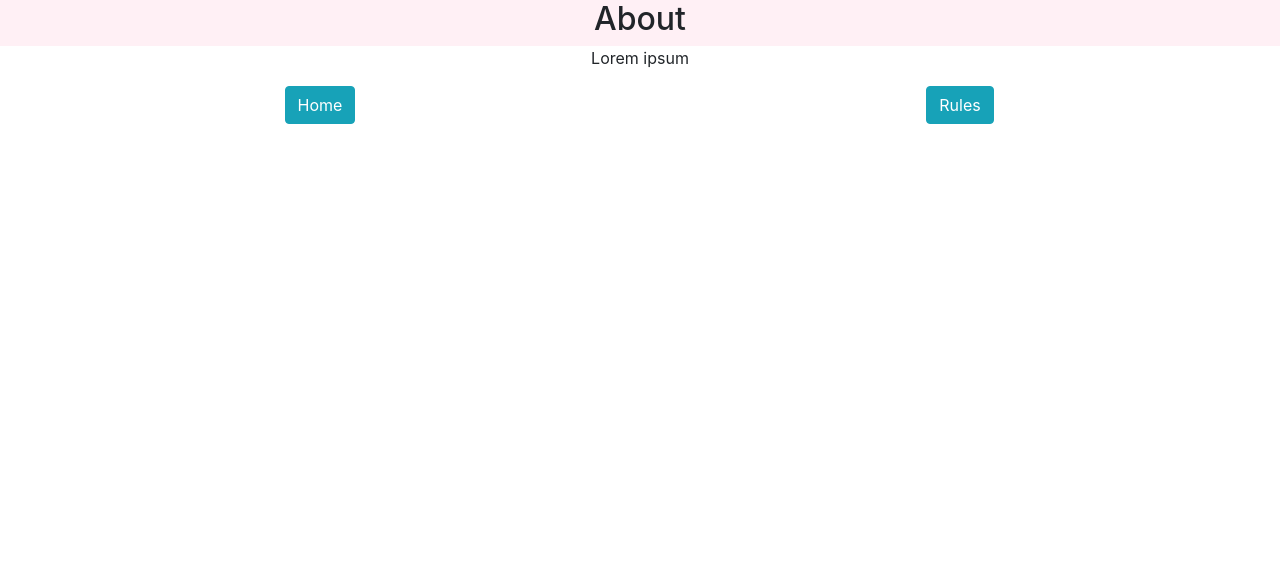
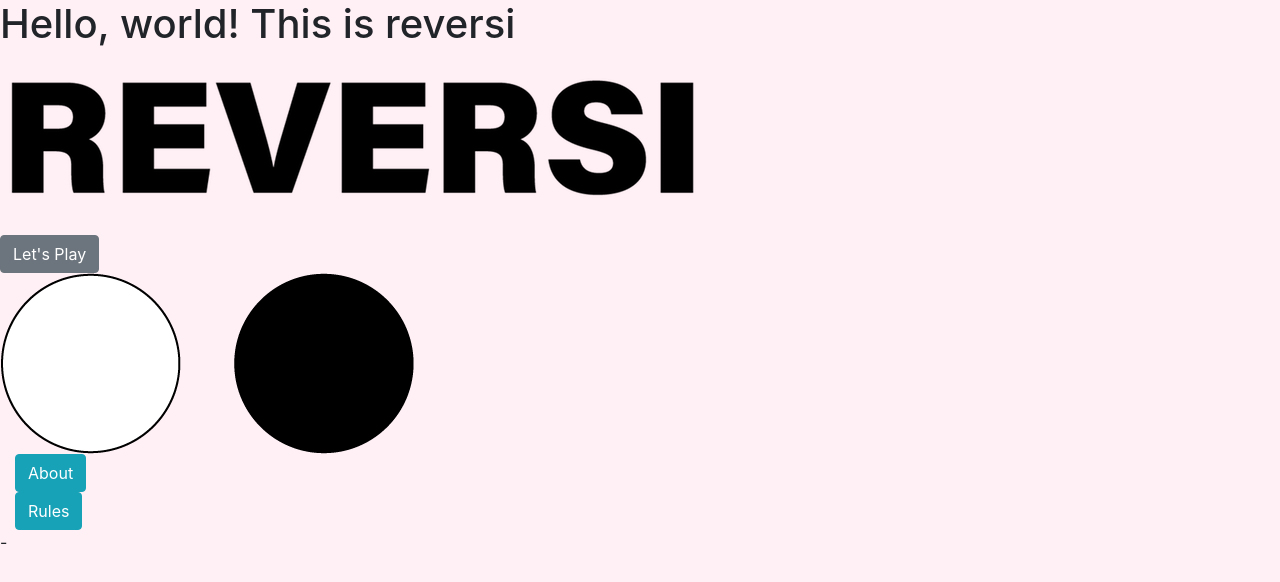
Before and after one commit to joycezxu/reversi, a website: page public/index.html in a window 1280 px wide. Drawn offline with nearby package versions, Linux system fonts and the light colour scheme.

Commit message:
Update index.html

```diff
--- a/public/index.html
+++ b/public/index.html
@@ -1,12 +1,8 @@
-<!doctype html>
-<html lang="en">
-  <head>
-    <!-- Required meta tags -->
      <meta charset="utf-8">
      <meta name="viewport" content="width=device-width, initial-scale=1, shrink-to-fit=no">
 
    <style>
-    #header-row {
+     body {
        background-image: url("assets/images/gradient.jpg");
    }
 </style>
@@ -17,21 +13,24 @@
      <title>Hello, world!</title>
    </head>
    <body>
+   <h1>Hello, world! This is reversi</h1>
     <div class="container-fluid text-center">
-      <div class="row" id="header-row">
-        <div class="col">
-          <h2>About</h2>
+     <div class="row">
+          <img class="img-fluid" src="assets/images/top-splash.png" alt="Reversi logo"/>
         </div>
     </div>
      <div class="row">
         <div class="col">
-            <p>Lorem ipsum</p>
+        <a href="name.html" class="btn btn-large btn-secondary">Let's Play</a>
        </div>
     </div>
-
     <div class="row">
          <div class="col">
-          <a href="index.html" class="btn btn-large btn-info">Home</a>
+          <img class="img-fluid" src="assets/images/bottom-splash.png" alt="Reversi logo 2"/>
+        </div>
+      </div>
+        <div class="col">
+          <a href="about.html" class="btn btn-large btn-info">About</a>
         </div>
 
         <div class="col">
@@ -41,9 +40,7 @@
     </div>
 
 
+-    <!-- Optional JavaScript -->
      <!-- jQuery first, then Popper.js, then Bootstrap JS -->
      <script src="https://code.jquery.com/jquery-3.3.1.slim.min.js" integrity="sha384-q8i/X+965DzO0rT7abK41JStQIAqVgRVzpbzo5smXKp4YfRvH+8abtTE1Pi6jizo" crossorigin="anonymous"></script>
      <script src="https://cdnjs.cloudflare.com/ajax/libs/popper.js/1.14.3/umd/popper.min.js" integrity="sha384-ZMP7rVo3mIykV+2+9J3UJ46jBk0WLaUAdn689aCwoqbBJiSnjAK/l8WvCWPIPm49" crossorigin="anonymous"></script>
-    <script src="https://stackpath.bootstrapcdn.com/bootstrap/4.1.1/js/bootstrap.min.js" integrity="sha384-smHYKdLADwkXOn1EmN1qk/HfnUcbVRZyYmZ4qpPea6sjB/pTJ0euyQp0Mk8ck+5T" crossorigin="anonymous"></script>
-  </body>
-</html>
```
Lines whose indentation alone changed are shown as unchanged.
